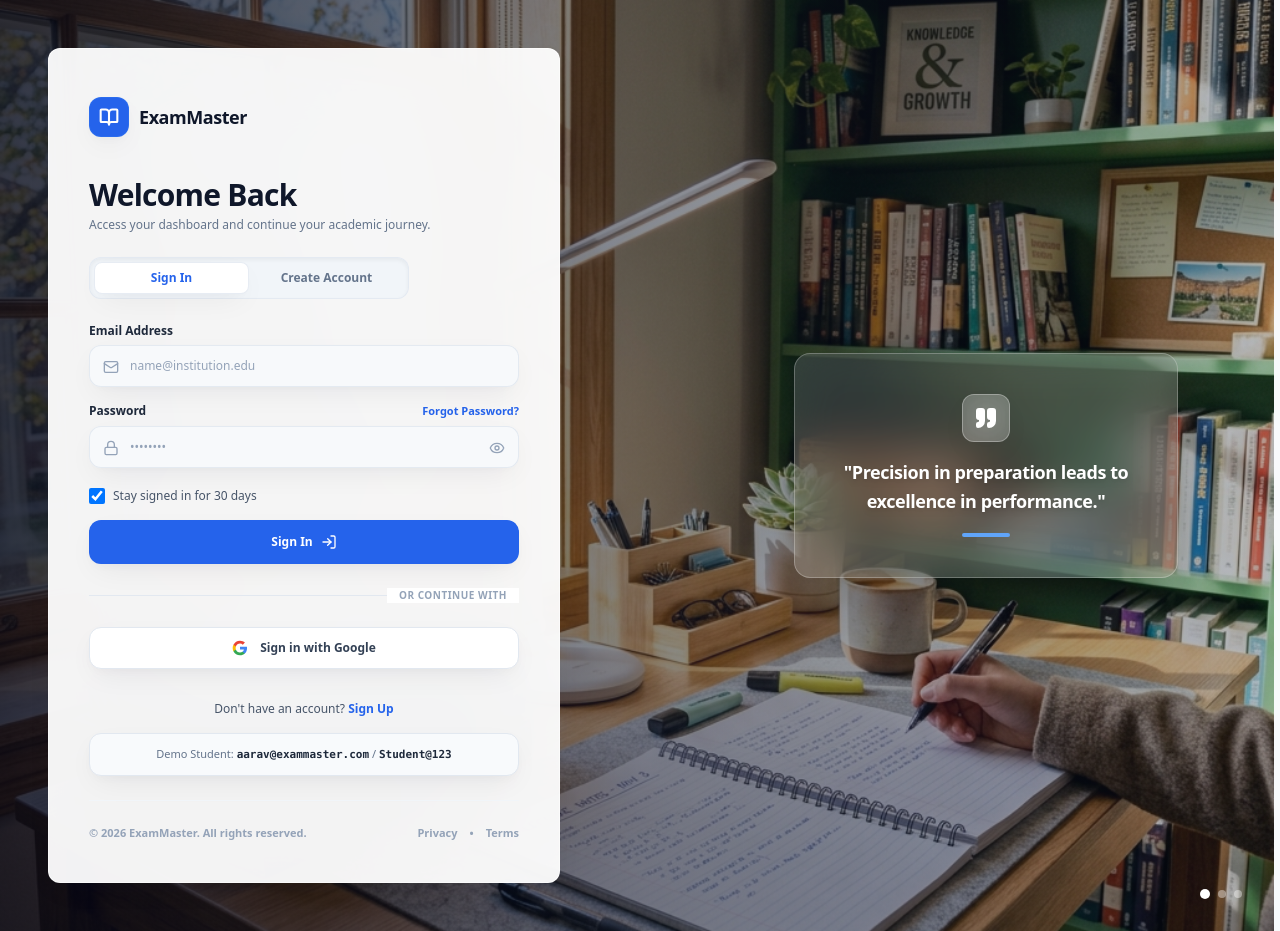
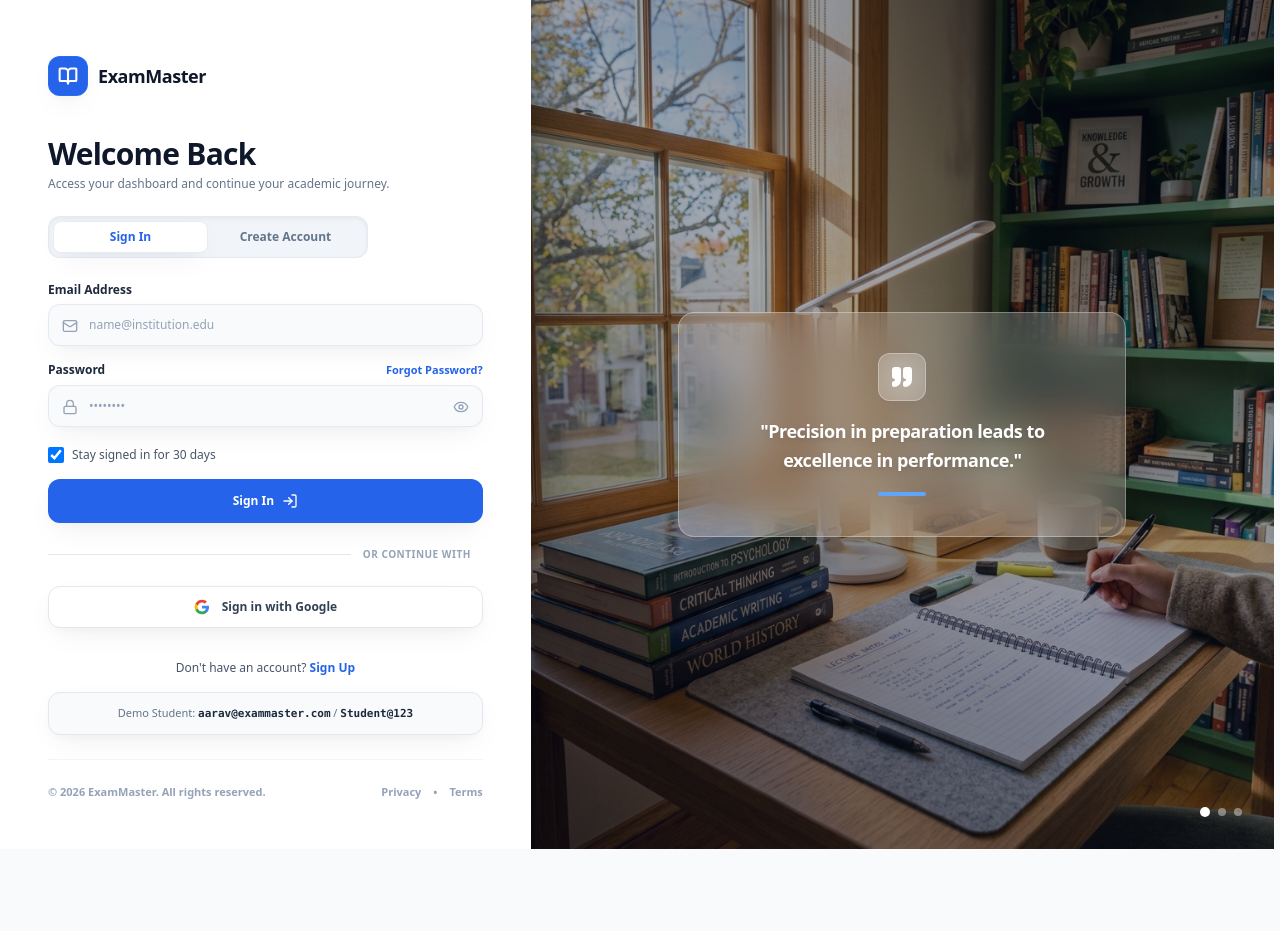
Before and after one commit to VeilSide2004/ExamMaster, a Next.js app: page /login in a window 1280 px wide. After the commit the page ends 849 px from the top, so only its background shows below. Built offline with nearby package versions, Linux system fonts and the light colour scheme.

Commit message:
fix: restore split layout with deeply elevated left form panel casting shadow over hero image

```diff
--- a/src/components/auth/AuthView.tsx
+++ b/src/components/auth/AuthView.tsx
@@ -175,21 +175,13 @@ export const AuthView: React.FC<AuthViewProps> = ({ initialMode = 'signin' }) =>
   };
 
   return (
-    <div className="relative min-h-screen font-sans text-slate-900 dark:text-slate-100 select-none overflow-hidden">
-      {/* Full-screen Hero Background */}
-      <div
-        className="absolute inset-0 bg-cover bg-center"
-        style={{ backgroundImage: `url('/study_hero_bg.png')` }}
-      />
-      {/* Overlay for depth */}
-      <div className="absolute inset-0 bg-gradient-to-r from-slate-950/80 via-slate-900/50 to-slate-900/30 dark:from-slate-950/90 dark:via-slate-950/60 dark:to-slate-950/40" />
-
-      {/* Floating Elevated Form Card */}
-      <div className="relative z-20 min-h-screen flex items-stretch lg:items-center lg:justify-start p-4 sm:p-8 lg:p-12">
-      <div className="w-full max-w-lg lg:max-w-md xl:max-w-lg bg-white/95 dark:bg-slate-900/95 backdrop-blur-2xl rounded-2xl border border-white/60 dark:border-slate-700/60 flex flex-col justify-between
-        shadow-[0_8px_32px_-4px_rgba(0,0,0,0.35),0_32px_80px_-8px_rgba(0,0,0,0.45),0_2px_8px_rgba(0,0,0,0.15)]
-        dark:shadow-[0_8px_32px_-4px_rgba(0,0,0,0.7),0_32px_80px_-8px_rgba(0,0,0,0.85),0_2px_8px_rgba(0,0,0,0.5)]
-        p-6 sm:p-10 my-auto">
+    <div className="min-h-screen grid grid-cols-1 lg:grid-cols-12 font-sans text-slate-900 dark:text-slate-100 select-none bg-slate-100 dark:bg-slate-950">
+      {/* Left Form Panel — Elevated */}
+      <div className="lg:col-span-5 xl:col-span-5 relative z-10 flex flex-col justify-between
+        bg-white dark:bg-slate-900
+        p-6 sm:p-10 lg:p-12
+        shadow-[8px_0_40px_0_rgba(0,0,0,0.18),16px_0_60px_-8px_rgba(0,0,0,0.14),2px_0_8px_0_rgba(0,0,0,0.10)]
+        dark:shadow-[8px_0_40px_0_rgba(0,0,0,0.60),16px_0_80px_-8px_rgba(0,0,0,0.55),2px_0_8px_0_rgba(0,0,0,0.40)]">
         <div>
           {/* Top Logo */}
           <div className="pt-2">
@@ -590,12 +582,20 @@ export const AuthView: React.FC<AuthViewProps> = ({ initialMode = 'signin' }) =>
             <a href="#" className="hover:underline">Terms</a>
           </div>
         </div>
-      </div>{/* end floating card */}
+      </div>{/* end left form panel */}
 
-      {/* Glassmorphic Quote Card — floats on the right side of the background */}
-      <div className="hidden lg:flex absolute right-16 xl:right-24 inset-y-0 items-center justify-center z-10 pointer-events-none">
-        <div className="bg-white/15 backdrop-blur-xl border border-white/25 rounded-3xl p-10 max-w-sm shadow-2xl text-center space-y-4">
-          <div className="w-12 h-12 rounded-2xl bg-white/20 backdrop-blur-md text-white flex items-center justify-center mx-auto border border-white/30">
+      {/* Right Hero Image Column */}
+      <div className="hidden lg:block lg:col-span-7 relative overflow-hidden bg-slate-900">
+        <div
+          className="absolute inset-0 bg-cover bg-center opacity-90"
+          style={{ backgroundImage: `url('/study_hero_bg.png')` }}
+        />
+        <div className="absolute inset-0 bg-gradient-to-tr from-slate-950/60 via-slate-900/30 to-slate-950/50" />
+
+        {/* Glassmorphic Quote Card */}
+        <div className="absolute inset-0 flex items-center justify-center p-12">
+          <div className="bg-white/20 dark:bg-slate-900/50 backdrop-blur-xl border border-white/30 dark:border-white/10 rounded-3xl p-10 max-w-md shadow-2xl text-center space-y-4">
+            <div className="w-12 h-12 rounded-2xl bg-white/20 dark:bg-slate-800/40 backdrop-blur-md text-white flex items-center justify-center mx-auto border border-white/30">
               <Quote className="w-6 h-6 fill-white text-white" />
             </div>
             <p className="text-lg font-black text-white leading-relaxed tracking-tight drop-shadow-md">
@@ -606,13 +606,12 @@ export const AuthView: React.FC<AuthViewProps> = ({ initialMode = 'signin' }) =>
         </div>
 
         {/* Pagination Dots */}
-      <div className="absolute bottom-8 right-8 flex items-center gap-2 z-10">
+        <div className="absolute bottom-8 right-8 flex items-center gap-2">
           <span className="w-2.5 h-2.5 rounded-full bg-white shadow-xs" />
           <span className="w-2 h-2 rounded-full bg-white/40" />
           <span className="w-2 h-2 rounded-full bg-white/40" />
         </div>
-
-      </div>{/* end flex wrapper */}
+      </div>
     </div>
   );
 };
```
Lines whose indentation alone changed are shown as unchanged.
